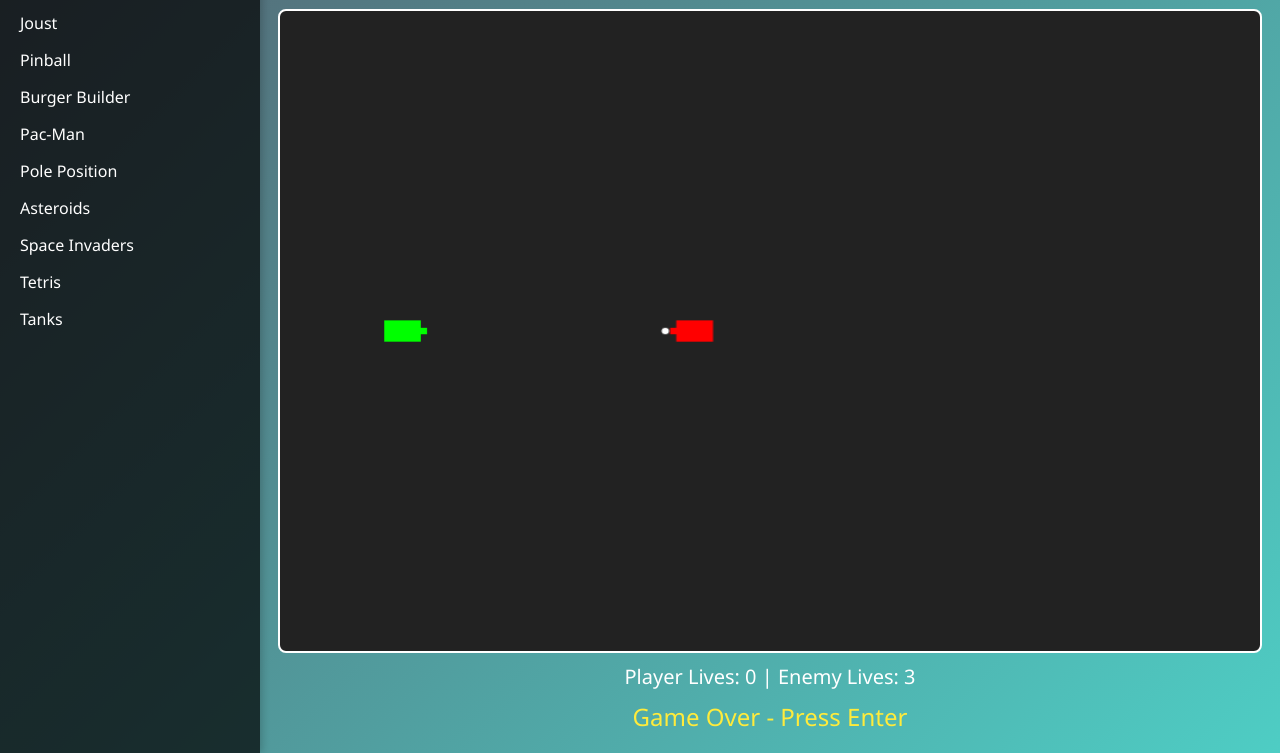
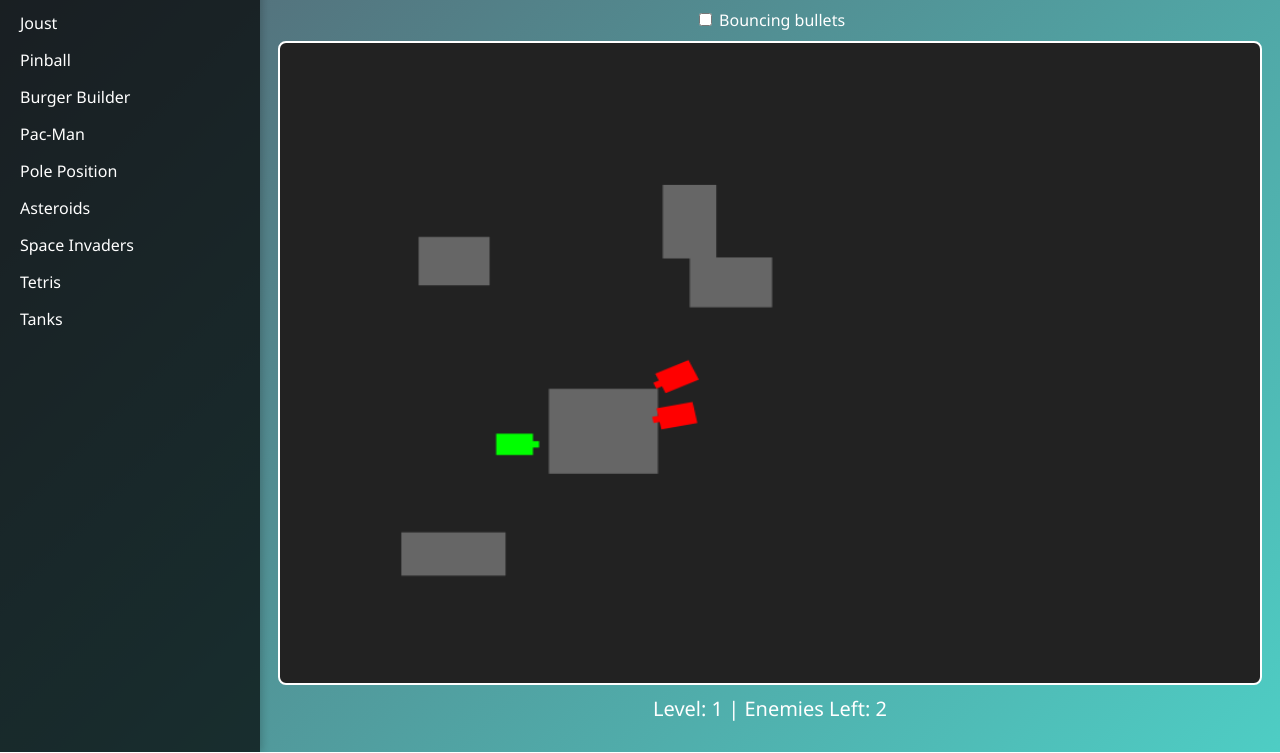
Before and after one commit to foreman3/foreman3.github.io, a plain HTML site: page tanks.html in a window 1280 px wide. Shown: the part 97-850 px from the top of the page. Drawn offline with Linux system fonts and the light colour scheme.

Commit message:
Expand tanks game with levels and bouncing option

```diff
--- a/tanks.html
+++ b/tanks.html
@@ -47,6 +47,7 @@
   <div id="sidebar-placeholder"></div>
   <div id="game-container">
     <h1>Tanks</h1>
+    <label style="margin-bottom:10px;"><input type="checkbox" id="bounceToggle"> Bouncing bullets</label>
     <canvas id="gameCanvas" width="800" height="600"></canvas>
     <div id="info"></div>
     <div id="message"></div>
@@ -57,91 +58,147 @@
 
     const keys = {};
     const bullets = [];
+    const obstacles = [];
 
-    const player = {x:100,y:canvas.height/2,angle:0,lives:3,color:'#0f0'};
-    const enemy = {x:canvas.width-100,y:canvas.height/2,angle:Math.PI,lives:3,color:'#f00',shootTimer:0};
-
+    const player = {x:0,y:0,angle:0,color:'#0f0',alive:true,explosion:0};
+    let enemies = [];
+    let level = 1;
     let running = false;
 
-    function shoot(tank){
-      bullets.push({x:tank.x + Math.cos(tank.angle)*20,
-                    y:tank.y + Math.sin(tank.angle)*20,
-                    angle:tank.angle,
-                    owner:tank});
+    function obstacleCollision(x, y) {
+      for (const o of obstacles) {
+        if (x > o.x - 15 && x < o.x + o.w + 15 && y > o.y - 15 && y < o.y + o.h + 15) return true;
+      }
+      return false;
     }
 
-    function updateInfo(){
-      document.getElementById('info').textContent = `Player Lives: ${player.lives} | Enemy Lives: ${enemy.lives}`;
+    function respawnPlayer() {
+      for (let i = 0; i < 100; i++) {
+        const x = 30 + Math.random() * (canvas.width - 60);
+        const y = 30 + Math.random() * (canvas.height - 60);
+        if (!obstacleCollision(x, y) && enemies.every(e => !e.alive || Math.hypot(x - e.x, y - e.y) > 120)) {
+          player.x = x; player.y = y; player.angle = 0; player.alive = true; player.explosion = 0;
+          return;
+        }
+      }
+      player.x = 100; player.y = canvas.height / 2; player.angle = 0; player.alive = true; player.explosion = 0;
     }
 
-    function resetGame(){
-      player.x = 100; player.y = canvas.height/2; player.angle = 0; player.lives = 3;
-      enemy.x = canvas.width-100; enemy.y = canvas.height/2; enemy.angle = Math.PI; enemy.lives = 3; enemy.shootTimer = 0;
+    function createObstacles() {
+      obstacles.length = 0;
+      for (let i = 0; i < 5; i++) {
+        const w = 40 + Math.random() * 60;
+        const h = 40 + Math.random() * 60;
+        const x = 20 + Math.random() * (canvas.width - w - 40);
+        const y = 20 + Math.random() * (canvas.height - h - 40);
+        obstacles.push({ x, y, w, h });
+      }
+    }
+
+    function startLevel() {
       bullets.length = 0;
+      createObstacles();
+      enemies = [];
+      for (let i = 0; i < level + 1; i++) {
+        let x = 30 + Math.random() * (canvas.width - 60);
+        let y = 30 + Math.random() * (canvas.height - 60);
+        let tries = 0;
+        while ((obstacleCollision(x, y) || (Math.hypot(x - player.x, y - player.y) < 120)) && tries < 50) {
+          x = 30 + Math.random() * (canvas.width - 60);
+          y = 30 + Math.random() * (canvas.height - 60);
+          tries++;
+        }
+        enemies.push({ x, y, angle: Math.PI, shootTimer: 80, color: '#f00', alive: true, explosion: 0 });
+      }
+      respawnPlayer();
+      document.getElementById('message').textContent = '';
       running = true;
-      document.getElementById('message').textContent = '';
       updateInfo();
     }
 
-    function update(){
-      if(!running) return;
-      if(keys['ArrowUp']){ player.x += Math.cos(player.angle)*2; player.y += Math.sin(player.angle)*2; }
-      if(keys['ArrowDown']){ player.x -= Math.cos(player.angle)*2; player.y -= Math.sin(player.angle)*2; }
-      if(keys['ArrowLeft']) player.angle -= 0.05;
-      if(keys['ArrowRight']) player.angle += 0.05;
+    function shoot(tank) {
+      if (bullets.filter(b => b.owner === tank).length >= 2) return;
+      bullets.push({ x: tank.x + Math.cos(tank.angle) * 20,
+                    y: tank.y + Math.sin(tank.angle) * 20,
+                    angle: tank.angle,
+                    owner: tank });
+    }
 
-      player.x = Math.max(15, Math.min(canvas.width-15, player.x));
-      player.y = Math.max(15, Math.min(canvas.height-15, player.y));
+    function updateInfo() {
+      const remaining = enemies.filter(e => e.alive).length;
+      document.getElementById('info').textContent = `Level: ${level} | Enemies Left: ${remaining}`;
+    }
 
-      // enemy AI
-      const dx = player.x - enemy.x;
-      const dy = player.y - enemy.y;
-      const desired = Math.atan2(dy, dx);
-      let diff = ((desired - enemy.angle + Math.PI*3) % (Math.PI*2)) - Math.PI;
-      if(Math.abs(diff) > 0.02) enemy.angle += Math.sign(diff)*0.02;
-      enemy.x += Math.cos(enemy.angle)*1.5;
-      enemy.y += Math.sin(enemy.angle)*1.5;
-      enemy.x = Math.max(15, Math.min(canvas.width-15, enemy.x));
-      enemy.y = Math.max(15, Math.min(canvas.height-15, enemy.y));
+    function update() {
+      if (!running) return;
+      const bounce = document.getElementById('bounceToggle').checked;
 
-      enemy.shootTimer--;
-      if(enemy.shootTimer <= 0){
-        shoot(enemy);
-        enemy.shootTimer = 80;
+      if (player.alive) {
+        let nx = player.x, ny = player.y, na = player.angle;
+        if (keys['ArrowLeft']) na -= 0.05;
+        if (keys['ArrowRight']) na += 0.05;
+        if (keys['ArrowUp']) { nx += Math.cos(na) * 2; ny += Math.sin(na) * 2; }
+        if (keys['ArrowDown']) { nx -= Math.cos(na) * 2; ny -= Math.sin(na) * 2; }
+        nx = Math.max(15, Math.min(canvas.width - 15, nx));
+        ny = Math.max(15, Math.min(canvas.height - 15, ny));
+        if (!obstacleCollision(nx, ny)) { player.x = nx; player.y = ny; }
+        player.angle = na;
+      } else if (player.explosion > 0) {
+        player.explosion--;
+        if (player.explosion === 0) respawnPlayer();
       }
 
-      for(let i=bullets.length-1;i>=0;i--){
+      for (const e of enemies) {
+        if (!e.alive) { if (e.explosion > 0) e.explosion--; continue; }
+        const dx = player.x - e.x;
+        const dy = player.y - e.y;
+        const desired = Math.atan2(dy, dx);
+        let diff = ((desired - e.angle + Math.PI * 3) % (Math.PI * 2)) - Math.PI;
+        if (Math.abs(diff) > 0.02) e.angle += Math.sign(diff) * 0.02;
+        let ex = e.x + Math.cos(e.angle) * 1.5;
+        let ey = e.y + Math.sin(e.angle) * 1.5;
+        ex = Math.max(15, Math.min(canvas.width - 15, ex));
+        ey = Math.max(15, Math.min(canvas.height - 15, ey));
+        if (!obstacleCollision(ex, ey)) { e.x = ex; e.y = ey; }
+        e.shootTimer--;
+        if (e.shootTimer <= 0 && player.alive) { shoot(e); e.shootTimer = 80; }
+      }
+
+      for (let i = bullets.length - 1; i >= 0; i--) {
         const b = bullets[i];
-        b.x += Math.cos(b.angle)*4;
-        b.y += Math.sin(b.angle)*4;
-        if(b.x < 0 || b.x > canvas.width || b.y < 0 || b.y > canvas.height){
-          bullets.splice(i,1);
+        b.x += Math.cos(b.angle) * 4;
+        b.y += Math.sin(b.angle) * 4;
+        if (b.x < 0 || b.x > canvas.width || b.y < 0 || b.y > canvas.height) { bullets.splice(i, 1); continue; }
+        let removed = false;
+        for (const o of obstacles) {
+          if (b.x > o.x && b.x < o.x + o.w && b.y > o.y && b.y < o.y + o.h) { bullets.splice(i, 1); removed = true; break; }
+        }
+        if (removed) continue;
+        if (player.alive && b.owner !== player && Math.hypot(b.x - player.x, b.y - player.y) < 15) {
+          player.alive = false; player.explosion = 30;
+          if (!bounce) { bullets.splice(i, 1); } else { b.angle = Math.atan2(b.y - player.y, b.x - player.x); }
           continue;
         }
-        if(b.owner !== player && Math.hypot(b.x - player.x, b.y - player.y) < 15){
-          bullets.splice(i,1);
-          player.lives--;
-          updateInfo();
-          if(player.lives <= 0){
-            running = false;
-            document.getElementById('message').textContent = 'Game Over - Press Enter';
+        for (const e of enemies) {
+          if (e.alive && b.owner !== e && Math.hypot(b.x - e.x, b.y - e.y) < 15) {
+            e.alive = false; e.explosion = 30;
+            if (!bounce) { bullets.splice(i, 1); } else { b.angle = Math.atan2(b.y - e.y, b.x - e.x); }
+            removed = true; break;
           }
-          continue;
         }
-        if(b.owner !== enemy && Math.hypot(b.x - enemy.x, b.y - enemy.y) < 15){
-          bullets.splice(i,1);
-          enemy.lives--;
-          updateInfo();
-          if(enemy.lives <= 0){
-            running = false;
-            document.getElementById('message').textContent = 'You Win! - Press Enter';
-          }
-          continue;
-        }
+        if (removed && !bounce) continue;
+      }
+
+      updateInfo();
+
+      if (enemies.every(e => !e.alive && e.explosion === 0)) {
+        running = false;
+        document.getElementById('message').textContent = 'Next Level';
+        setTimeout(() => { level++; startLevel(); }, 1000);
       }
     }
 
-    function drawTank(t){
+    function drawTank(t) {
       ctx.save();
       ctx.translate(t.x, t.y);
       ctx.rotate(t.angle);
@@ -151,19 +208,31 @@
       ctx.restore();
     }
 
-    function draw(){
-      ctx.clearRect(0,0,canvas.width,canvas.height);
-      drawTank(player);
-      drawTank(enemy);
+    function drawExplosion(t) {
+      const r = 30 - t.explosion;
+      ctx.fillStyle = 'orange';
+      ctx.beginPath();
+      ctx.arc(t.x, t.y, r, 0, Math.PI * 2);
+      ctx.fill();
+    }
+
+    function draw() {
+      ctx.clearRect(0, 0, canvas.width, canvas.height);
+      ctx.fillStyle = '#666';
+      for (const o of obstacles) ctx.fillRect(o.x, o.y, o.w, o.h);
+      if (player.alive) drawTank(player); else if (player.explosion > 0) drawExplosion(player);
+      for (const e of enemies) {
+        if (e.alive) drawTank(e); else if (e.explosion > 0) drawExplosion(e);
+      }
       ctx.fillStyle = '#fff';
-      for(const b of bullets){
+      for (const b of bullets) {
         ctx.beginPath();
-        ctx.arc(b.x, b.y, 3, 0, Math.PI*2);
+        ctx.arc(b.x, b.y, 3, 0, Math.PI * 2);
         ctx.fill();
       }
     }
 
-    function loop(){
+    function loop() {
       update();
       draw();
       requestAnimationFrame(loop);
@@ -171,12 +240,11 @@
 
     window.addEventListener('keydown', e => {
       keys[e.key] = true;
-      if(e.key === ' ' && running){ shoot(player); }
-      if(e.key === 'Enter' && !running){ resetGame(); }
+      if (e.key === ' ' && running && player.alive) { shoot(player); }
     });
     window.addEventListener('keyup', e => { keys[e.key] = false; });
 
-    window.addEventListener('load', () => { resetGame(); loop(); });
+    window.addEventListener('load', () => { startLevel(); loop(); });
   </script>
   <script>
     fetch('sidebar.html')
```
